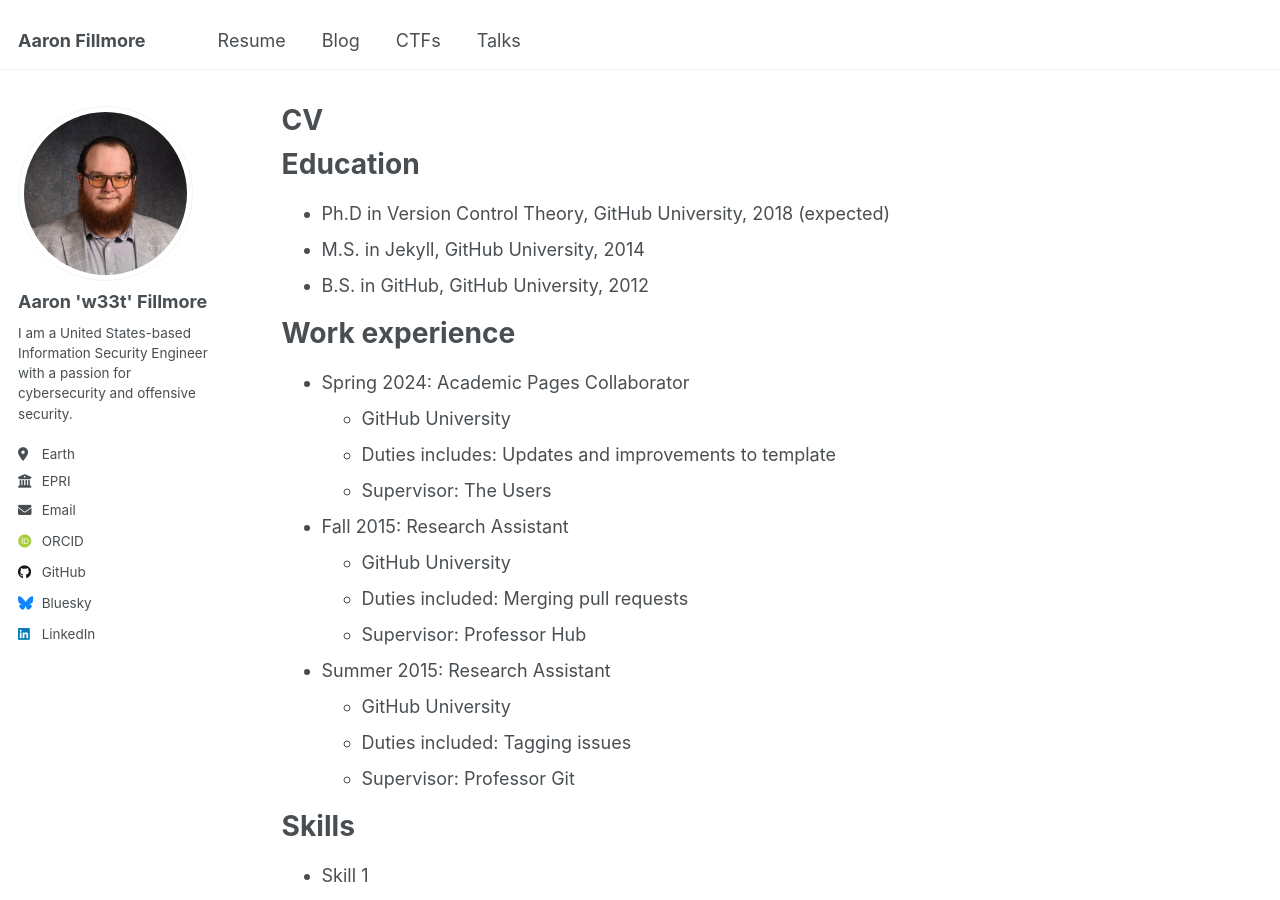
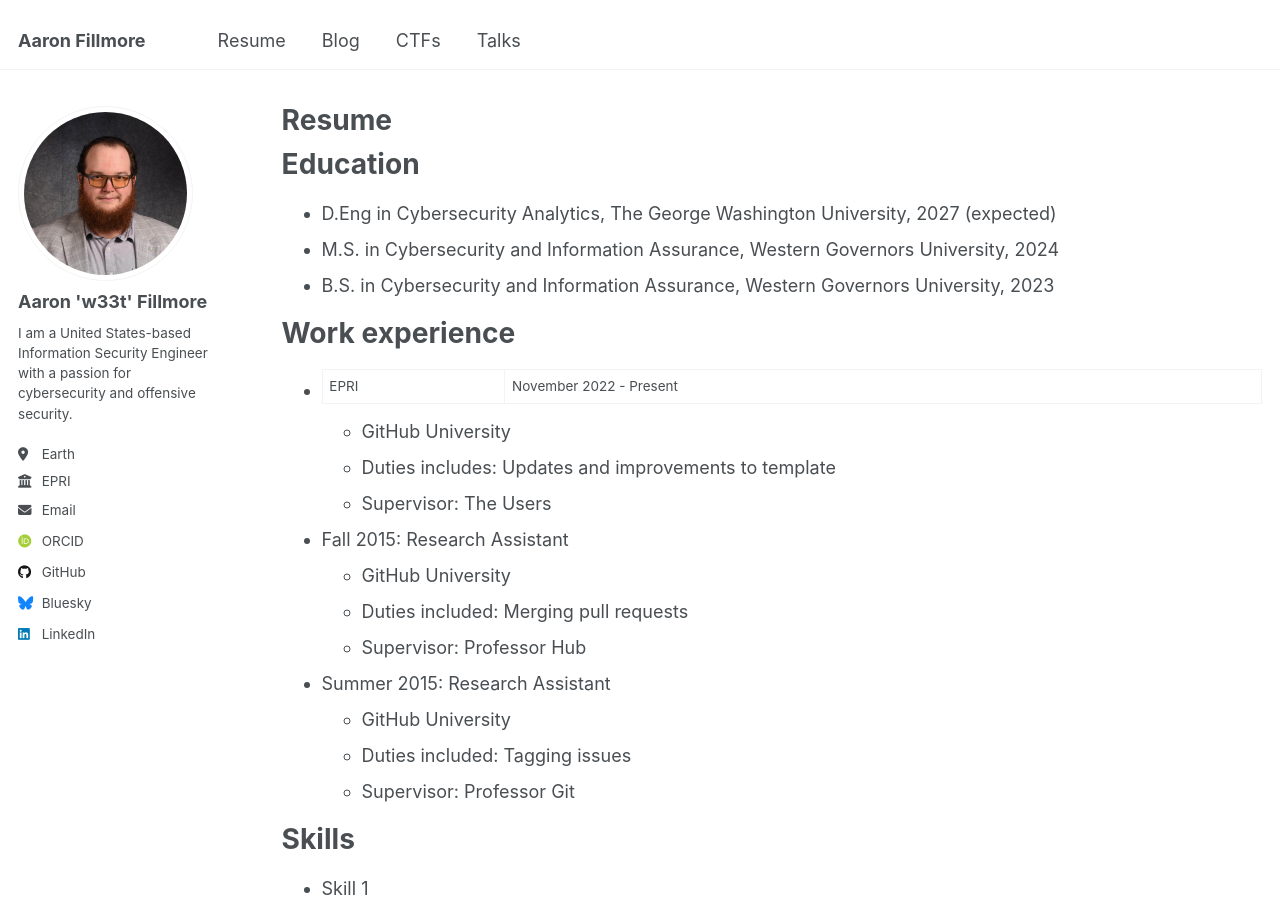
Before and after one commit to w33ts/w33ts.github.io, a Jekyll site: the page built from _pages/cv.md, in a window 1280 px wide and 900 px high. Built offline with Jekyll 4.4.1, drawn with Linux system fonts in a browser that asks for light colours; some web fonts are replaced.

Commit message:
Update cv.md

```diff
--- a/_pages/cv.md
+++ b/_pages/cv.md
@@ -1,6 +1,6 @@
 ---
 layout: archive
-title: "CV"
+title: "Resume"
 permalink: /cv/
 author_profile: true
 redirect_from:
@@ -11,13 +11,13 @@ redirect_from:
 
 Education
 ======
-* Ph.D in Version Control Theory, GitHub University, 2018 (expected)
-* M.S. in Jekyll, GitHub University, 2014
-* B.S. in GitHub, GitHub University, 2012
+* D.Eng in Cybersecurity Analytics, The George Washington University, 2027 (expected)
+* M.S. in Cybersecurity and Information Assurance, Western Governors University, 2024
+* B.S. in Cybersecurity and Information Assurance, Western Governors University, 2023
 
 Work experience
 ======
-* Spring 2024: Academic Pages Collaborator
+* EPRI | November 2022 - Present
   * GitHub University
   * Duties includes: Updates and improvements to template
   * Supervisor: The Users
```
